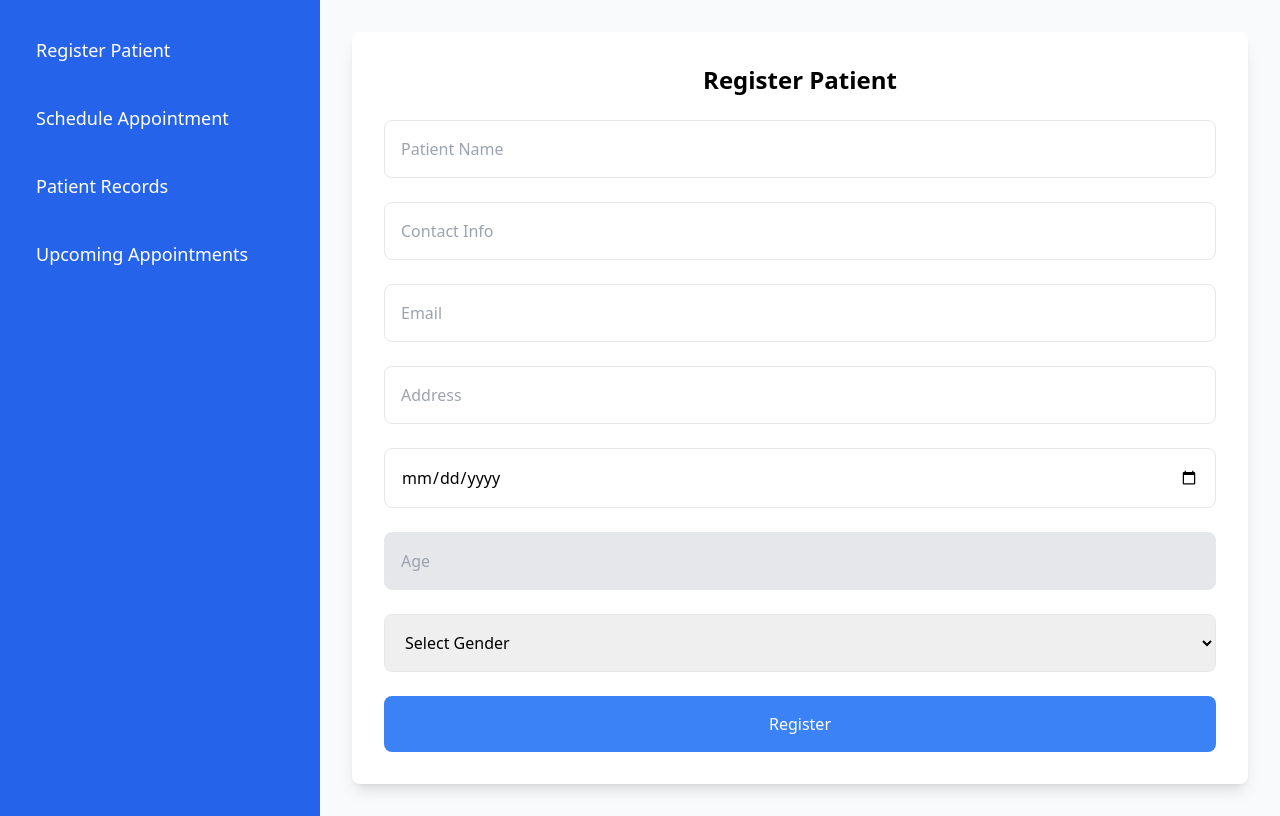
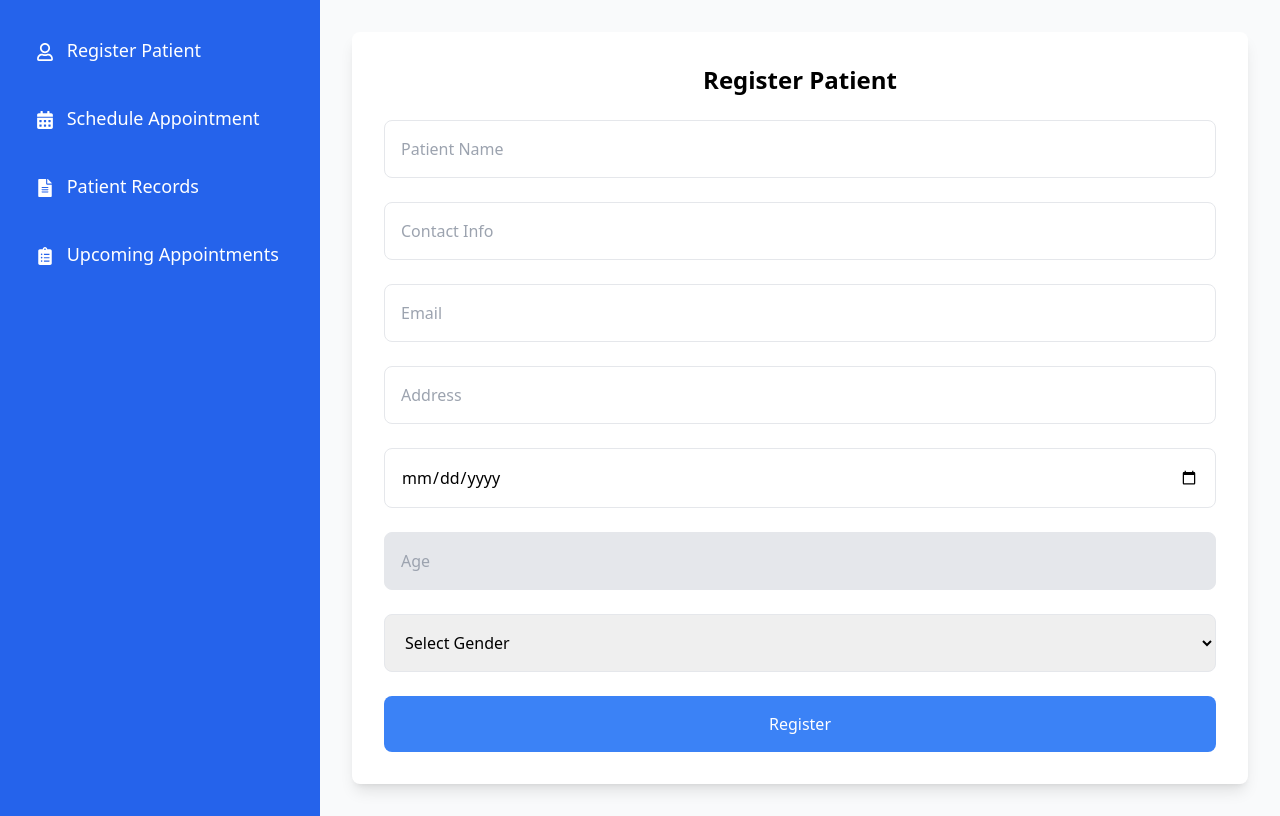
Before and after one commit to Abdishakur-Sharif/Afya-Mis-Project, a React (Vite) app: page / in a window 1280 px wide. Built offline with nearby package versions, Linux system fonts and the light colour scheme.

Commit message:
Add icons to the receptionist dashboard

```diff
--- a/package.json
+++ b/package.json
@@ -11,7 +11,8 @@
   },
   "dependencies": {
     "react": "^18.3.1",
-    "react-dom": "^18.3.1"
+    "react-dom": "^18.3.1",
+    "react-icons": "^5.3.0"
   },
   "devDependencies": {
     "@eslint/js": "^9.13.0",
--- a/src/ReceptionistNavigationBar.jsx
+++ b/src/ReceptionistNavigationBar.jsx
@@ -1,4 +1,5 @@
 import React from 'react';
+import { FaRegUser, FaCalendarAlt, FaFileAlt, FaClipboardList } from 'react-icons/fa'; // Example icons
 
 function NavigationBar({ onSelectSection }) {
   return (
@@ -6,22 +7,22 @@ function NavigationBar({ onSelectSection }) {
       <button
         onClick={() => onSelectSection('register')}
         className="w-full text-left p-3 rounded-lg text-lg hover:bg-blue-500 focus:outline-none transition duration-300">
-        Register Patient
+        <FaRegUser className="inline mr-2" /> Register Patient
       </button>
       <button
         onClick={() => onSelectSection('schedule')}
         className="w-full text-left p-3 rounded-lg text-lg hover:bg-blue-500 focus:outline-none transition duration-300">
-        Schedule Appointment
+        <FaCalendarAlt className="inline mr-2" /> Schedule Appointment
       </button>
       <button
         onClick={() => onSelectSection('records')}
         className="w-full text-left p-3 rounded-lg text-lg hover:bg-blue-500 focus:outline-none transition duration-300">
-        Patient Records
+        <FaFileAlt className="inline mr-2" /> Patient Records
       </button>
       <button
         onClick={() => onSelectSection('appointments')}
         className="w-full text-left p-3 rounded-lg text-lg hover:bg-blue-500 focus:outline-none transition duration-300">
-        Upcoming Appointments
+        <FaClipboardList className="inline mr-2" /> Upcoming Appointments
       </button>
     </nav>
   );
```
Also changed, not shown: 1 other file (tests, documents, lock files or other folders).
